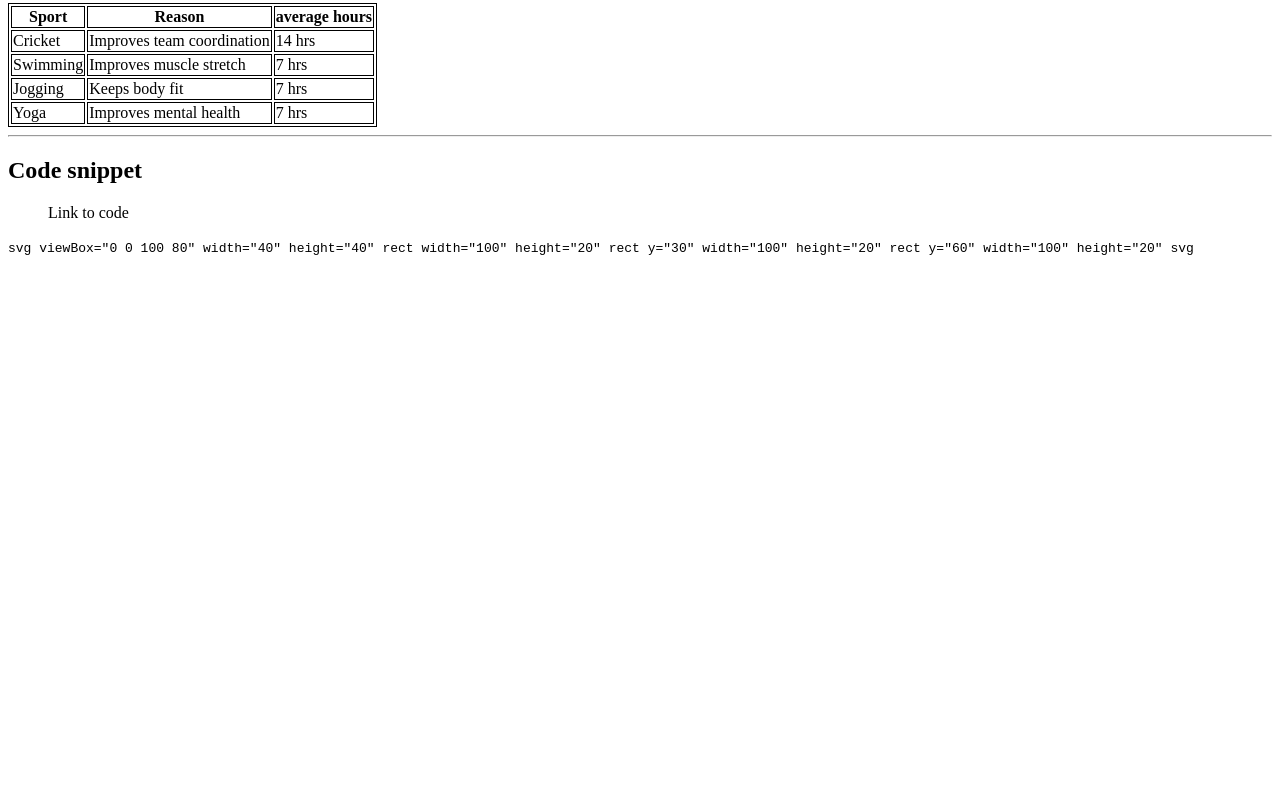
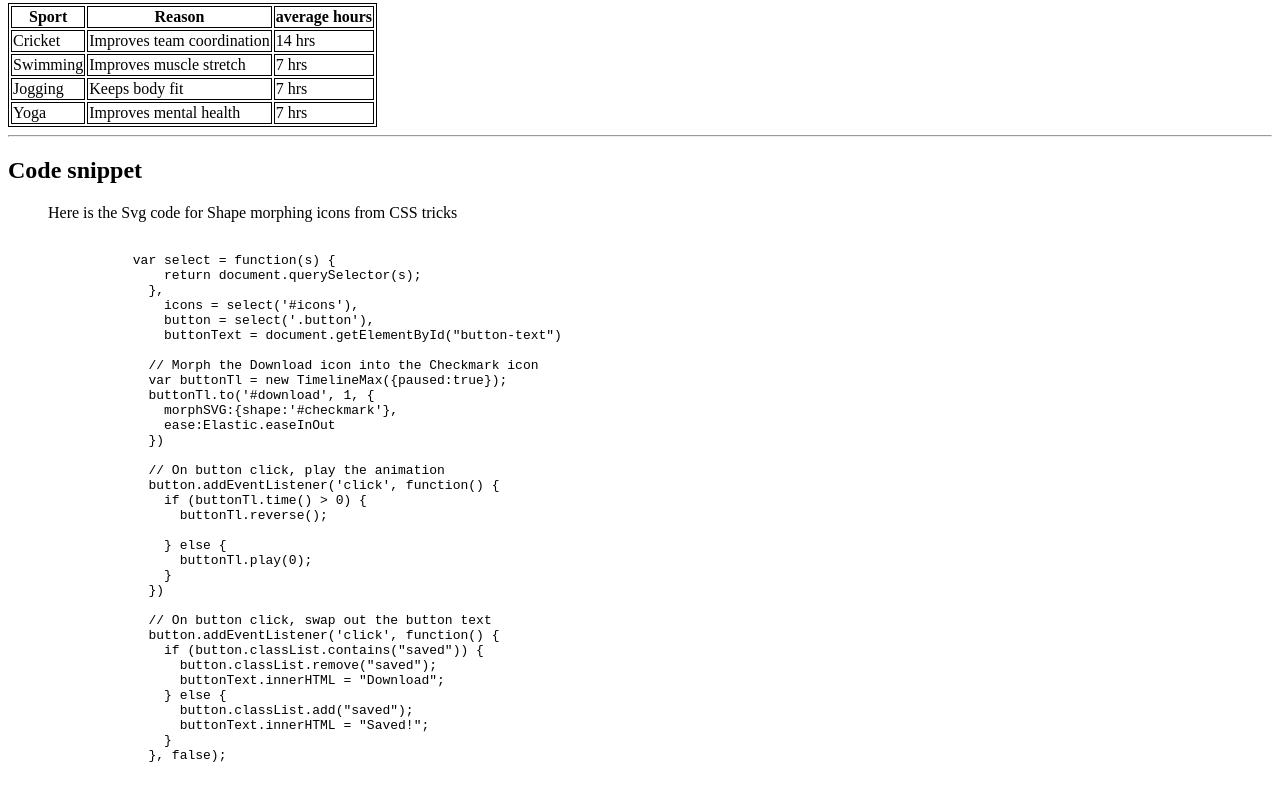
Before and after one commit to 44-563-WebApps-F23/44563-webapps-f23-assignment3-sumanthyeruva, a plain HTML site: page index.html in a window 1280 px wide. Shown: the part 505-1306 px from the top of the page. Before the commit the page ends 800 px from the top, so only its background shows below. Drawn offline with Linux system fonts and the light colour scheme.

Commit message:
added code

```diff
--- a/index.html
+++ b/index.html
@@ -61,16 +61,45 @@
         </table>
         <hr>
         <h2>Code snippet</h2>
-        <blockquote cite=“https://css-tricks.com/snippets/svg/svg-hamburger-menu/”> Link to code </blockquote >
+        <blockquote cite=“https://css-tricks.com/snippets/svg/shape-morphing-icons-button-click/”> Here is the Svg code for Shape morphing icons from CSS tricks</blockquote >
+        <pre>
+            <code>
+                var select = function(s) {
+                    return document.querySelector(s);
+                  },
+                    icons = select('#icons'),
+                    button = select('.button'),
+                    buttonText = document.getElementById("button-text")
 
-            <code>
-                svg viewBox="0 0 100 80" width="40" height="40"
-                    rect width="100" height="20"
-                    rect y="30" width="100" height="20"
-                    rect y="60" width="100" height="20"
-                  svg
+                  // Morph the Download icon into the Checkmark icon
+                  var buttonTl = new TimelineMax({paused:true});
+                  buttonTl.to('#download', 1, {
+                    morphSVG:{shape:'#checkmark'},
+                    ease:Elastic.easeInOut
+                  })
+
+                  // On button click, play the animation
+                  button.addEventListener('click', function() {
+                    if (buttonTl.time() > 0) {
+                      buttonTl.reverse();
+
+                    } else {
+                      buttonTl.play(0);
+                    }
+                  })
+
+                  // On button click, swap out the button text
+                  button.addEventListener('click', function() {
+                    if (button.classList.contains("saved")) {
+                      button.classList.remove("saved");
+                      buttonText.innerHTML = "Download";
+                    } else {
+                      button.classList.add("saved");
+                      buttonText.innerHTML = "Saved!";
+                    }
+                  }, false);
             </code>
-
+        </pre>
 
 
     </body>
```
